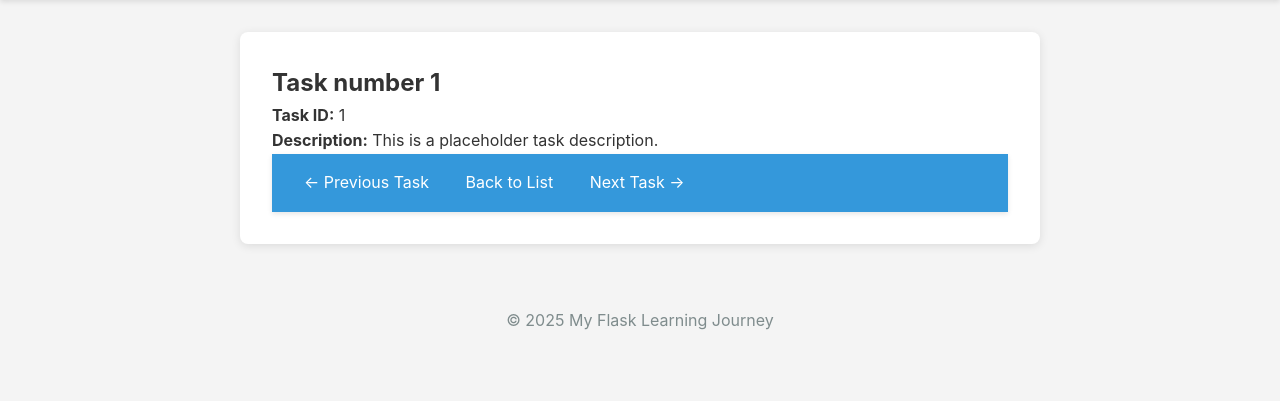
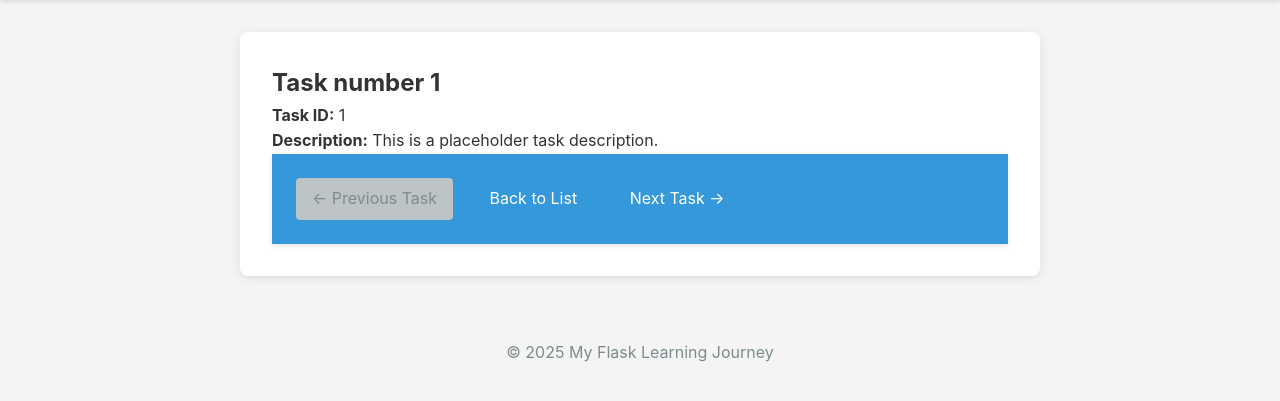
Before and after one commit to kaizhou24/my-flask-app, a Flask app: page /task/1 in a window 1280 px wide. Shown: the part 70-471 px from the top of the page. Run offline with Flask 3, Linux system fonts and the light colour scheme.

Commit message:
feat: Add boundary reactivity for task nav buttons - Add 'previous' and 'next' id keys - Add task nav button reactive styling

```diff
--- a/app.py
+++ b/app.py
@@ -31,7 +31,11 @@ def show_task(task_id):
     task = {
         'id': task_id,
         'title': f'Task number {task_id}',
-        'description': 'This is a placeholder task description.'
+        'description': 'This is a placeholder task description.',
+        'has_previous': task_id > MIN_TASK_ID,
+        'has_next': task_id < MAX_TASK_ID,
+        'previous_id': task_id - 1 if task_id > MIN_TASK_ID else None,
+        'next_id': task_id + 1 if task_id < MAX_TASK_ID else None
     }
     return render_template('task.html', task=task)
 
--- a/static/style.css
+++ b/static/style.css
@@ -91,3 +91,24 @@ footer {
     padding: 2rem;
     color: #7f8c8d;
 }
+
+.nav-button {
+    display: inline-block;
+    padding: 0.5rem 1rem;
+    margin: 0.5rem;
+    background-color: #3498db;
+    color: white;
+    text-decoration: none;
+    border-radius: 4px;
+    transition: background-color 0.3s ease;
+}
+
+.nav-button:hover {
+    background-color: #2980b9;
+}
+
+.nav-button.disabled {
+    background-color: #bdc3c7;
+    color: #7f8c8d;
+    cursor: not-allowed;
+}
--- a/templates/task.html
+++ b/templates/task.html
@@ -11,9 +11,20 @@
     </div>
 
     <nav class="task-navigation">
-        <!-- Demonstrate URL building with arithmetic -->
-        <a href="{{ url_for('show_task', task_id=task.id - 1) }}">← Previous Task</a>
-        <a href="{{ url_for('index') }}">Back to List</a>
-        <a href="{{ url_for('show_task', task_id=task.id + 1) }}">Next Task →</a>
+        {% if task.has_previous %}
+            <a href="{{ url_for('show_task', task_id=task.previous_id) }}"
+               class="nav-button">← Previous Task</a>
+        {% else %}
+            <span class="nav-button disabled">← Previous Task</span>
+        {% endif %}
+
+        <a href="{{ url_for('index') }}" class="nav-button">Back to List</a>
+
+        {% if task.has_next %}
+            <a href="{{ url_for('show_task', task_id=task.next_id) }}"
+               class="nav-button">Next Task →</a>
+        {% else %}
+            <span class="nav-button disabled">Next Task →</span>
+        {% endif %}
     </nav>
 {% endblock %}
```
